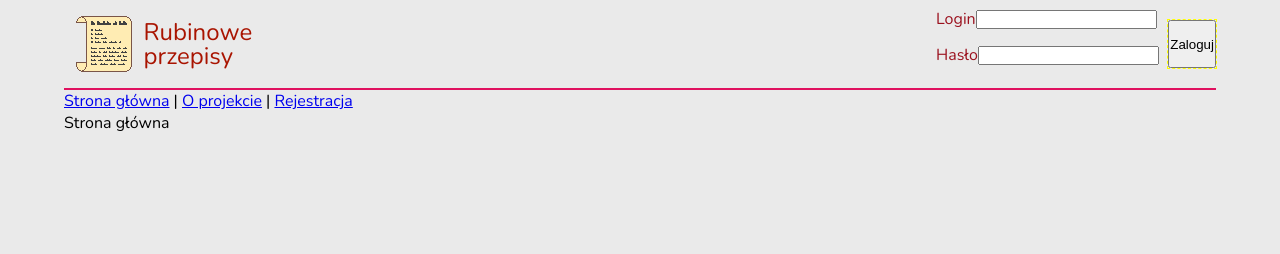
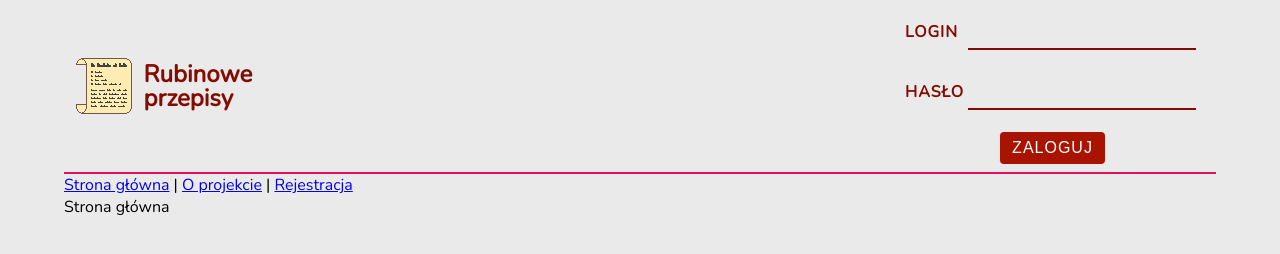
Before and after one commit to sebek78/recipes-web, a React app: page / in a window 1280 px wide. Built offline with nearby package versions, Linux system fonts and the light colour scheme; no server answers.

Commit message:
A style for LoginForm component

```diff
--- /dev/null
+++ b/src/components/Button/index.js
@@ -0,0 +1,37 @@
+import React from "react";
+import PropTypes from "prop-types";
+import styled from "styled-components";
+import { COLORS, FONTS } from "../../utils/theme";
+
+const StyledButton = styled.button`
+  box-sizing: border-box;
+  padding: 6px 12px 6px 12px;
+  margin: 8px;
+  min-width: 88px;
+  max-width: 160px;
+  border-radius: 4px;
+  font-size: ${FONTS.medium};
+  line-height: 20px;
+  text-align: center;
+  text-transform: uppercase;
+  text-decoration: none;
+  letter-spacing: 1px;
+  border: none;
+  outline: none;
+  background-color: ${COLORS.primary};
+  color: white;
+`;
+
+const Button = ({ label, handleClick, submit }) => (
+  <StyledButton type={submit ? "submit" : "button"} onClick={handleClick}>
+    {label}
+  </StyledButton>
+);
+
+Button.propTypes = {
+  label: PropTypes.string.isRequired,
+  handleClick: PropTypes.func.isRequired,
+  submit: PropTypes.bool,
+};
+
+export default Button;
--- /dev/null
+++ b/src/components/InputText/index.js
@@ -0,0 +1,58 @@
+import React from "react";
+import PropTypes from "prop-types";
+import styled from "styled-components";
+import { COLORS, FONTS } from "../../utils/theme";
+
+const StyledInputText = styled.div`
+  box-sizing: border-box;
+  padding: 6px 12px 6px 12px;
+  margin: 4px;
+  display: flex;
+  justify-content: space-between;
+  align-items: center;
+`;
+
+const StyledLabel = styled.label`
+  text-transform: uppercase;
+  letter-spacing: 1px;
+  color: ${COLORS.primaryDark};
+  font-size: ${FONTS.medium};
+  font-weight: bold;
+`;
+
+const StyledInput = styled.input`
+  padding: 6px 12px 6px 12px;
+  margin: 4px;
+  border: 0;
+  border-bottom: 2px solid ${COLORS.primaryDark};
+  background-color: ${COLORS.bgColor};
+  font-size: ${FONTS.medium};
+  font-family: "Nunito", sans-serif;
+  &:focus {
+    outline: 2px solid ${COLORS.secondaryLight};
+    background-color: ${COLORS.bgColor};
+  }
+`;
+
+const InputText = ({ label, value = "", handleChange, password }) => (
+  <StyledInputText>
+    <StyledLabel htmlFor={label}>{label}</StyledLabel>
+    <StyledInput
+      type={password ? "password" : "text"}
+      id={label}
+      onChange={handleChange}
+      required
+      aria-required="true"
+      value={value}
+    />
+  </StyledInputText>
+);
+
+InputText.propTypes = {
+  label: PropTypes.string.isRequired,
+  value: PropTypes.string.isRequired,
+  handleChange: PropTypes.func.isRequired,
+  password: PropTypes.bool,
+};
+
+export default InputText;
--- a/src/containers/Header/components/LoginForm/index.js
+++ b/src/containers/Header/components/LoginForm/index.js
@@ -1,11 +1,32 @@
 import React, { useState } from "react";
 import PropTypes from "prop-types";
 import api from "./../../../../utils/api";
+import styled from "styled-components";
+import InputText from "../../../../components/InputText";
+import Button from "../../../../components/Button";
+import { COLORS, FONTS } from "../../../../utils/theme";
+
+const StyledForm = styled.form`
+  display: flex;
+  flex-direction: column;
+  align-items: center;
+`;
+
+const ErrorBox = styled.p`
+  padding: 6px 12px 6px 12px;
+  margin: 4px;
+  color: ${COLORS.primaryDark};
+  font-size: ${FONTS.medium};
+  font-weight: bold;
+  background-color: ${COLORS.secondaryLight};
+  color: black;
+`;
 
 const LoginForm = ({ setLoggedIn, setStatus }) => {
   const [formData, setFormData] = useState({
     login: "",
     password: "",
+    error: "",
   });
 
   const handleChangeLogin = (e) =>
@@ -15,6 +36,7 @@ const LoginForm = ({ setLoggedIn, setStatus }) => {
 
   const handleSubmit = (e) => {
     e.preventDefault();
+    setFormData({ ...formData, error: "" });
     api.post("/login", formData).then((data) => {
       if (data.authenticated) {
         setLoggedIn(true);
@@ -23,35 +45,28 @@ const LoginForm = ({ setLoggedIn, setStatus }) => {
           username: data.username,
         });
       } else {
-        console.log(data);
+        setFormData({ ...formData, error: data.message });
       }
     });
   };
-
   return (
-    <form className="header__login-form" onSubmit={handleSubmit}>
+    <StyledForm onSubmit={handleSubmit}>
       <div className="login-form__inputs">
-        <div className="login-form__row">
-          <label htmlFor="login">Login</label>
-          <input
-            type="text"
-            id="login"
-            onChange={handleChangeLogin}
-            value={formData.value}
-          />
-        </div>
-        <div className="login-form__row">
-          <label htmlFor="password">Hasło</label>
-          <input
-            type="password"
-            id="password"
-            onChange={handleChangePassword}
-            value={formData.password}
-          />
-        </div>
+        <InputText
+          label="Login"
+          value={formData.login}
+          handleChange={handleChangeLogin}
+        />
+        <InputText
+          label="Hasło"
+          value={formData.password}
+          handleChange={handleChangePassword}
+          password
+        />
       </div>
-      <input className="login-form__button" type="submit" value="Zaloguj" />
-    </form>
+      {formData.error.length !== 0 && <ErrorBox>{formData.error}</ErrorBox>}
+      <Button label="Zaloguj" handleClick={handleSubmit} submit />
+    </StyledForm>
   );
 };
 
--- a/src/containers/Header/components/Logo/index.js
+++ b/src/containers/Header/components/Logo/index.js
@@ -1,7 +1,7 @@
 import React from "react";
 import logo from "../../../../img/favicon.png";
 import styled from "styled-components";
-import COLORS from "../../../../utils/colors";
+import { COLORS, FONTS } from "../../../../utils/theme";
 
 const StyledLogo = styled.div`
   height: 64px;
@@ -9,10 +9,11 @@ const StyledLogo = styled.div`
   display: flex;
   align-items: center;
   justify-content: space-evenly;
-  font-size: 24px;
+  font-size: ${FONTS.bigger};
+  font-weight: bold;
   padding-right: 4px;
   line-height: 1;
-  color: ${COLORS.primary};
+  color: ${COLORS.primaryDark};
 `;
 
 const Logo = () => (
--- a/src/scss/_header.scss
+++ b/src/scss/_header.scss
@@ -8,29 +8,6 @@
 
   @media (min-width: 610px) {
     flex-direction: row;
-  }
-}
-
-.header__login-form {
-  width: 280px;
-  display: flex;
-  justify-content: space-between;
-  align-items: center;
-  padding: 8px 0;
-}
-
-.login-form {
-  // outline: 1px dashed blue;
-  &__inputs {
-    // outline: 1px dashed purple;
-  }
-  &__row {
-    height: 36px;
-  }
-  &__button {
-    margin-left: 8px;
-    height: 48px;
-    outline: 1px dashed yellow;
   }
 }
 
--- a/src/utils/colors.js
+++ b/src/utils/theme.js
@@ -1,4 +1,4 @@
-const COLORS = {
+export const COLORS = {
   bgColor: "#eaeaea",
   bgColorAlpha: "rgba(234, 234, 234, 0.9)",
   primary: "#a91401",
@@ -8,4 +8,7 @@ const COLORS = {
   secondaryLight: "#eda895",
 };
 
-export default COLORS;
+export const FONTS = {
+  medium: "16px",
+  bigger: "24px",
+};
```
